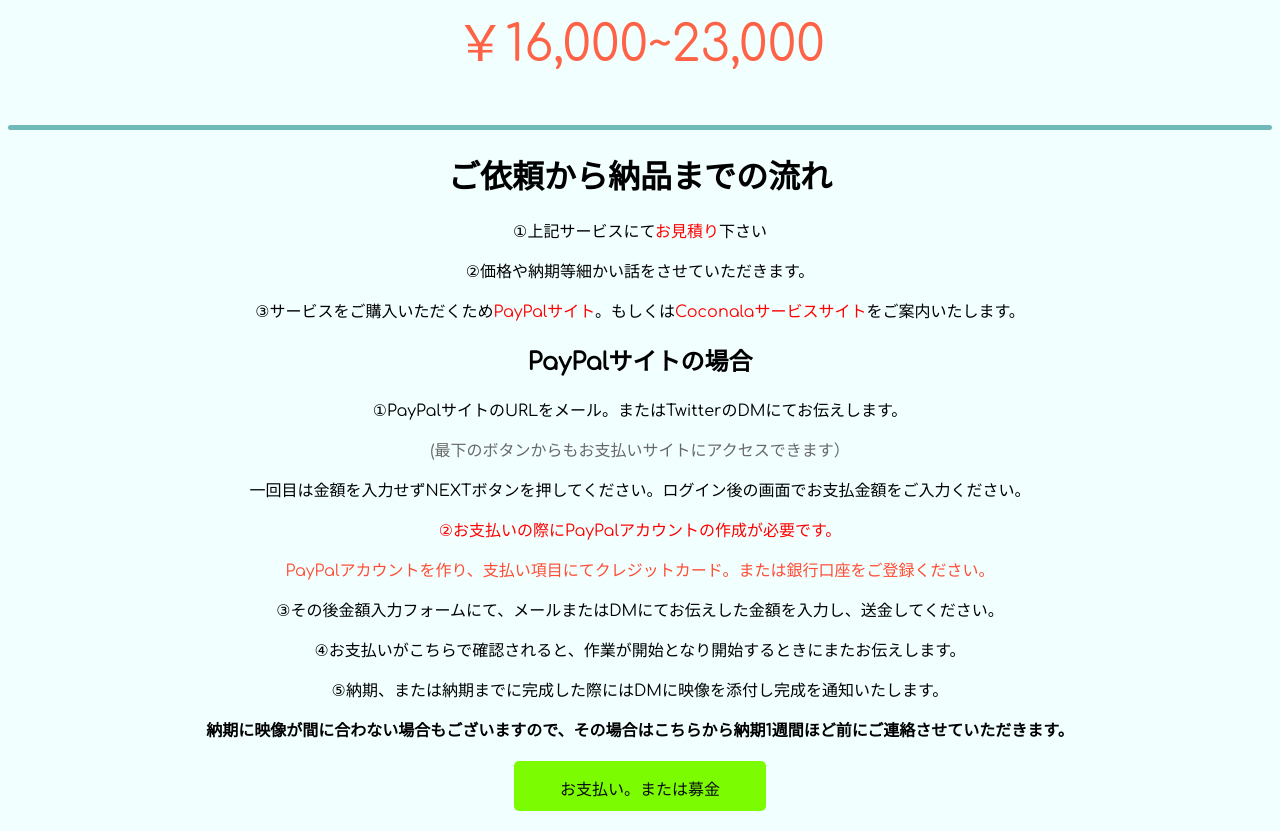
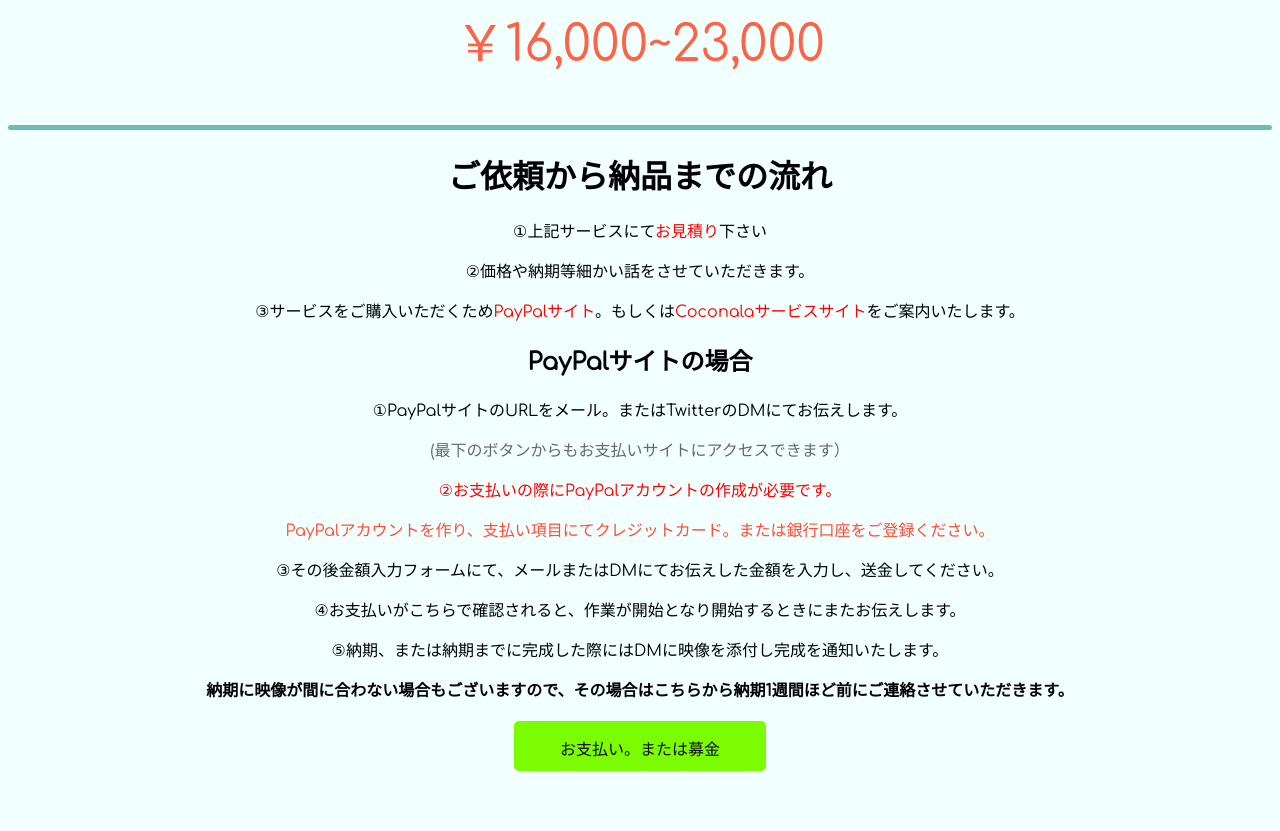
Before and after one commit to creative-naoki/coconala2, a plain HTML site: page index.html in a window 1280 px wide. Shown: the part 1764-2595 px from the top of the page. After the commit the page ends 2555 px from the top, so only its background shows below. Drawn offline with Linux system fonts and the light colour scheme.

Commit message:
Add files via upload

```diff
--- a/index.html
+++ b/index.html
@@ -189,7 +189,6 @@
     <h2 style="text-align: center;">PayPalサイトの場合</h2>
     <p>①PayPalサイトのURLをメール。またはTwitterのDMにてお伝えします。</p>
     <p style="color: rgb(104, 104, 104);">(最下のボタンからもお支払いサイトにアクセスできます）</p>
-    <p>一回目は金額を入力せずNEXTボタンを押してください。ログイン後の画面でお支払金額をご入力ください。</p>
     <p style="color: red;">②お支払いの際にPayPalアカウントの作成が必要です。</p>
     <p style="color: rgb(255, 76, 52);">PayPalアカウントを作り、支払い項目にてクレジットカード。または銀行口座をご登録ください。</p>
     <p>③その後金額入力フォームにて、メールまたはDMにてお伝えした金額を入力し、送金してください。</p>
```
